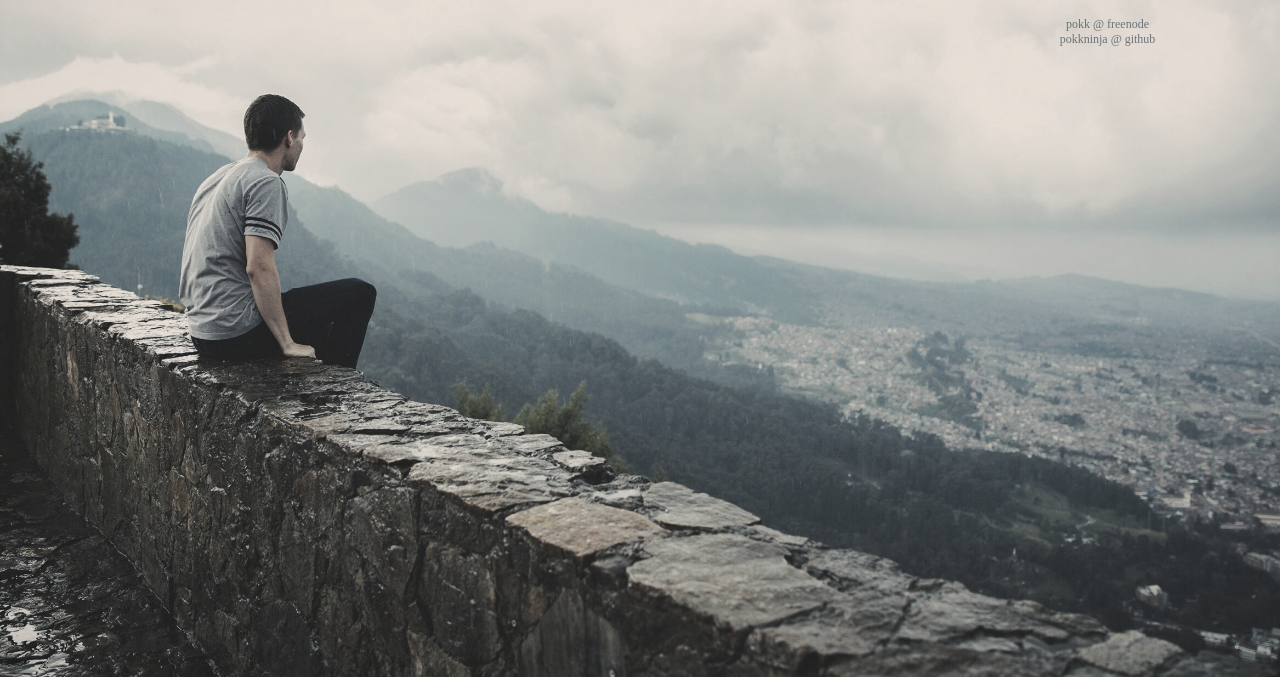
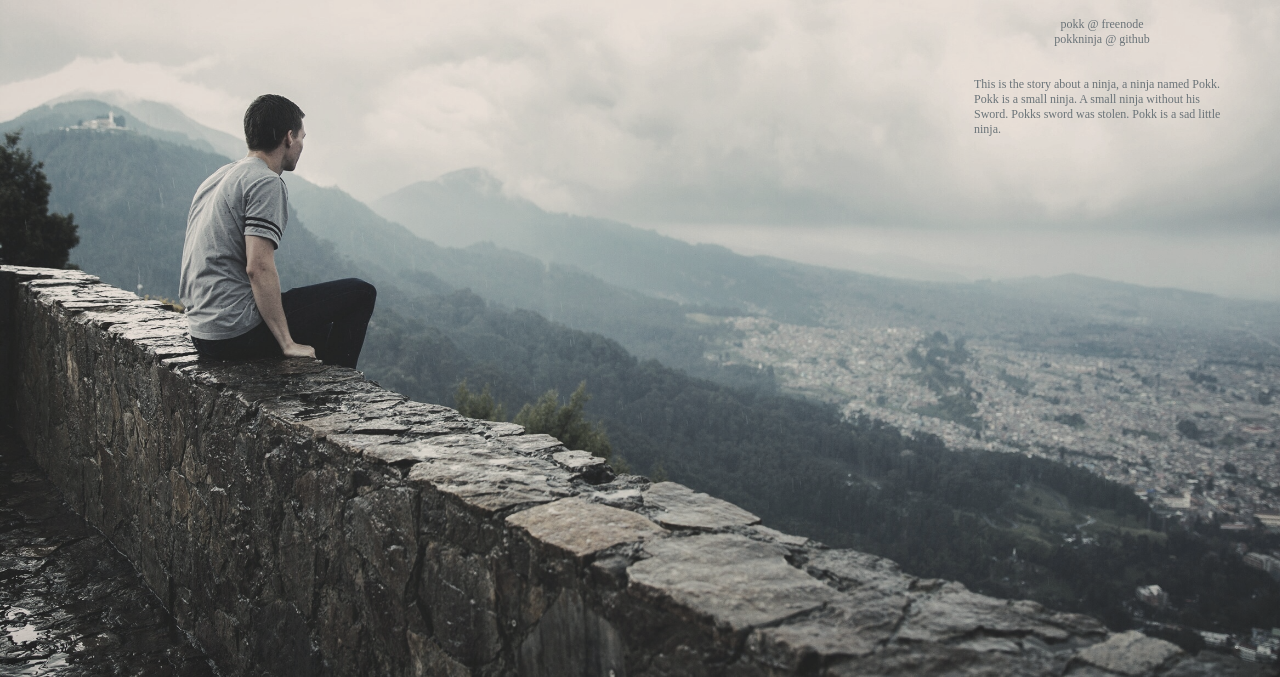
Before and after one commit to pokkninja/pokkninja.github.io, a plain HTML site: page index.html in a window 1280 px wide. Shown: the part 123-800 px from the top of the page. Drawn offline with Linux system fonts and the light colour scheme; a web font is replaced by a local one.

Commit message:
Add the story

```diff
--- a/index.html
+++ b/index.html
@@ -56,6 +56,11 @@
     p {
       margin: 0;
     }
+    .story {
+      max-width: 16rem;
+      margin: 30px auto;
+      text-align: left;
+    }
   </style>
 </head>
 
@@ -66,6 +71,7 @@
     <h2>pushing the pixels</h2>
     <p>pokk @ freenode</p>
     <p>pokkninja @ github</p>
+    <p class="story">This is the story about a ninja, a ninja named Pokk. Pokk is a small ninja. A small ninja without his Sword. Pokks sword was stolen. Pokk is a sad little ninja.</p>
   </main>
 </body>
 
```
